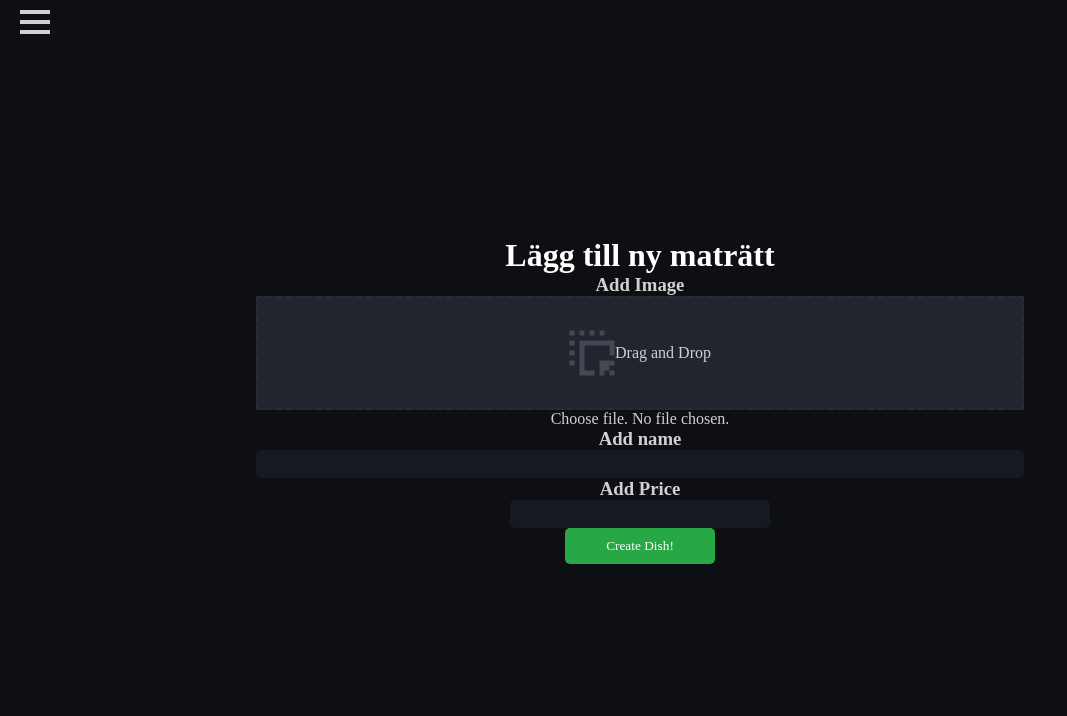
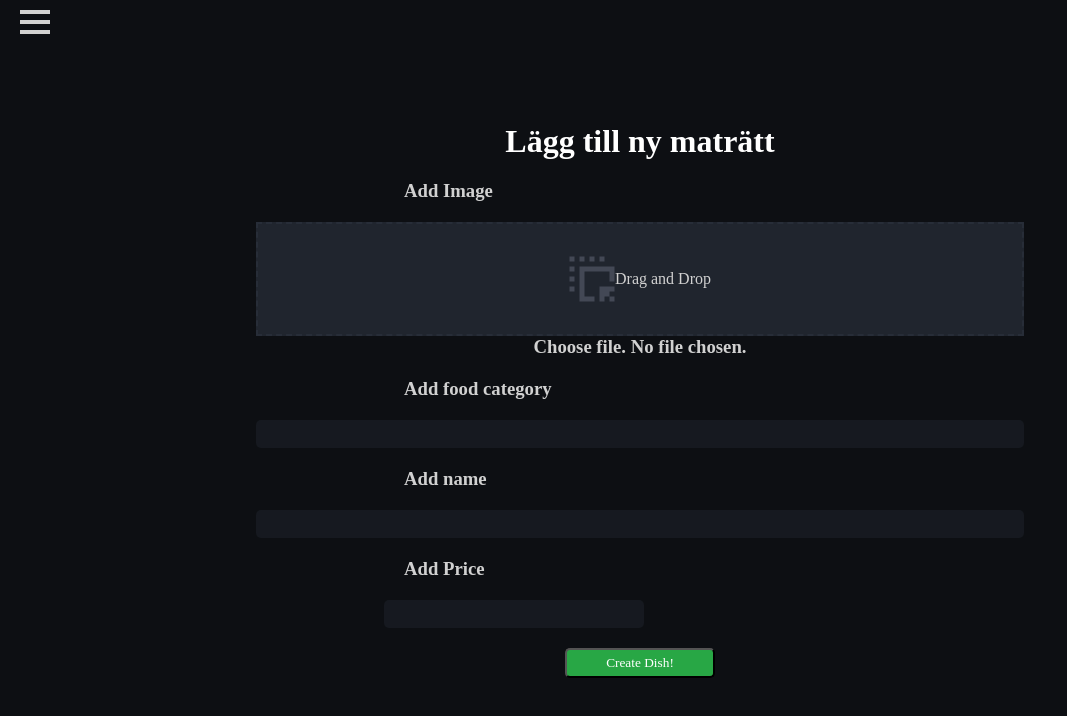
Before and after one commit to Fredrick665/Take-Away-Resturrangen, a React (Vite) app in the folder Frontend/vite-project/: page /additem in a window 1280 px wide. Shown: the top 716 px of the page, without its empty margins (0-1067 px from the left). Built offline with nearby package versions, Linux system fonts and the light colour scheme; a web font is replaced by a local one.

Commit message:
Lagt till routing överallt så man kan beställa. Plus fixat add item page

```diff
--- a/Frontend/vite-project/src/components/Footer/Footer.tsx
+++ b/Frontend/vite-project/src/components/Footer/Footer.tsx
@@ -1,22 +1,37 @@
-import './footer.css'
+import "./footer.css";
+import { Link } from "react-router-dom";
 function Footer() {
   return (
     <footer className="footer">
-      <section className='footer__logo'>
+      <section className="footer__logo">
         <img src="/src/assets/restaurant-logo.png" alt="" />
         <h1>SwiftDeluxe Restaruant</h1>
       </section>
-      <ul className='footer__contacts'>
+      <ul className="footer__contacts">
         <li>SwiftDeluxeRestaurant@gmail.com</li>
         <li>Tel.: 073-251-739</li>
         <li>Sweden, Karlstad, Någonstans-Gata 6</li>
       </ul>
-      <section className='footer__social-media'>
-        <img className='footer__social-media-icon' src="/src/assets/facebook-logo.svg" alt="" />
-        <img className='footer__social-media-icon' src="/src/assets/instagram-logo.svg" alt="" />
+      <section className="footer__social-media">
+        <img
+          className="footer__social-media-icon"
+          src="/src/assets/facebook-logo.svg"
+          alt=""
+        />
+        <img
+          className="footer__social-media-icon"
+          src="/src/assets/instagram-logo.svg"
+          alt=""
+        />
       </section>
+      <Link to="/cart">
+        <button>Till Cartpage</button>
+      </Link>
     </footer>
-  )
+  );
 }
 
-export default Footer
+export default Footer;
+
+//Författare Miklos
+// Ändring av Fredrick: La till en länk till cartpage för att kunna navigera runt sidan i samband med handledning. Tas bort senare.
--- a/Frontend/vite-project/src/components/Header/Header.tsx
+++ b/Frontend/vite-project/src/components/Header/Header.tsx
@@ -1,5 +1,4 @@
 import "./header.css";
-import { Link } from "react-router-dom";
 import Hamburgericon from "../HamburgerIcon/HamburgerIcon";
 
 function Header() {
@@ -10,9 +9,7 @@ function Header() {
         src="https://images.unsplash.com/photo-1498654896293-37aacf113fd9?q=80&w=2670&auto=format&fit=crop&ixlib=rb-4.0.3&ixid=M3wxMjA3fDB8MHxwaG90by1wYWdlfHx8fGVufDB8fHx8fA%3D%3D"
         alt="header image"
       />
-      <Link to="/start">
-        <Hamburgericon />
-      </Link>
+      <Hamburgericon />
       <img
         className="header__logo"
         src="/src/assets/restaurant-logo.png"
@@ -26,3 +23,4 @@ function Header() {
 export default Header;
 // Miklos författare till denna component
 // Ändring av Fredrick. La till hamburgaricon.
+// Ändring av Fredrick. Löste en bugg som Fredrick introducerat
--- a/Frontend/vite-project/src/pages/AddItemPage/AddItemPage.tsx
+++ b/Frontend/vite-project/src/pages/AddItemPage/AddItemPage.tsx
@@ -7,23 +7,36 @@ function AddItemPage() {
     <main className="add-item-page">
       <Hamburgericon />
       <h1 className="add-item-page__title">Lägg till ny maträtt</h1>
+      <article className="add-item-page__subtitle-container">
         <h3 className="add-item-page__subtitle">Add Image</h3>
+      </article>
       <section className="add-item-page__drag-and-drop">
         <img src={DD} alt="Logga" />
         Drag and Drop
       </section>
       <article className="add-item-page__file-info">
+        <h3 className="add-item-page__subtitle">
           Choose file. No file chosen.
+        </h3>
       </article>
+      <article className="add-item-page__subtitle-container">
+        <h3 className="add-item-page__subtitle">Add food category</h3>
+      </article>
+      <input className="add-item-page__input_name" type="text" placeholder="" />
+      <article className="add-item-page__subtitle-container">
         <h3 className="add-item-page__subtitle">Add name</h3>
+      </article>
       <input className="add-item-page__input_name" type="text" placeholder="" />
+      <article className="add-item-page__subtitle-container">
         <h3 className="add-item-page__subtitle">Add Price</h3>
+      </article>
+      <section className="add-item-page__input-container">
         <input
           className="add-item-page__input_price"
           type="number"
           placeholder=""
         />
-
+      </section>
       <button className="add-item-page__button">Create Dish!</button>
     </main>
   );
--- a/Frontend/vite-project/src/pages/AddItemPage/addItemPage.css
+++ b/Frontend/vite-project/src/pages/AddItemPage/addItemPage.css
@@ -3,7 +3,6 @@
   flex-direction: column;
   align-items: center;
   justify-content: center;
-  padding: 20px;
   height: 100vh;
   background-color: var(--clr-background);
   color: var(--clr-primary-text);
@@ -15,6 +14,12 @@
 
 .add-item-page__subtitle {
   color: var(--clr-secondery-text);
+}
+.add-item-page__subtitle-container {
+  display: flex;
+  justify-content: flex-start;
+  width: 40%;
+  padding: 20px;
 }
 
 .add-item-page__drag-and-drop {
@@ -52,20 +57,25 @@
   border-radius: 5px;
   color: var(--clr-primary-text);
 }
-
+.add-item-page__input-container {
+  display: flex;
+  flex-direction: column;
+  align-items: flex-start;
+  width: 40%;
+}
 .add-item-page__input::before,
 .add-item-page__input::after {
 }
 
 .add-item-page__button {
   width: 150px;
-  padding: 10px;
+  height: 30px;
   background-color: var(--clr-green);
   color: var(--clr-primary-text);
-  border: none;
   border-radius: 5px;
   font-family: var(--text-poly);
   cursor: pointer;
+  margin-top: 20px;
 }
 
 .add-item-page__button::before,
--- a/Frontend/vite-project/src/pages/CartPage/CartPage.tsx
+++ b/Frontend/vite-project/src/pages/CartPage/CartPage.tsx
@@ -1,31 +1,34 @@
-import './cartPage.css';
-
-import logo from '../../assets/logo.svg';
-import CartList from '../../components/CartList/CartList';
-import { useCartStore } from '../../stores/cartStore';
-import CartCounter from '../../components/CartCounter/CartCounter';
-import Hamburgericon from '../../components/HamburgerIcon/HamburgerIcon';
+import "./cartPage.css";
+import { Link } from "react-router-dom";
+import logo from "../../assets/logo.svg";
+import CartList from "../../components/CartList/CartList";
+import { useCartStore } from "../../stores/cartStore";
+import CartCounter from "../../components/CartCounter/CartCounter";
+import Hamburgericon from "../../components/HamburgerIcon/HamburgerIcon";
 
 function CartPage() {
   const { items, addItem, subtractItem, updateNotes } = useCartStore();
 
   // beräknar den totala summan
-  const totalPrice = items.reduce((sum: number, item) => sum + item.price * item.quantity, 0);
+  const totalPrice = items.reduce(
+    (sum: number, item) => sum + item.price * item.quantity,
+    0
+  );
   return (
     <div className="cart-page">
       <div className="header-cart">
-        < Hamburgericon />
+        <Hamburgericon />
         <img src={logo} alt="logo" className="logo-icon" />
-        < CartCounter /> {/* antal varor  */}
+        <CartCounter /> {/* antal varor  */}
       </div>
 
       <div className="main-cart">
-        <p className='main-text'>Total: {totalPrice} kr</p> {/* totalpris */}
+        <p className="main-text">Total: {totalPrice} kr</p> {/* totalpris */}
         <section className="main-filter">
-          <h2 className='main-heading'>Cart</h2>
-          <button className='btn-pris'>Price</button>
-          <button className='btn-az'>A-Z</button>
-          <div className='main-line'></div>
+          <h2 className="main-heading">Cart</h2>
+          <button className="btn-pris">Price</button>
+          <button className="btn-az">A-Z</button>
+          <div className="main-line"></div>
         </section>
         <CartList
           items={items}
@@ -36,10 +39,14 @@ function CartPage() {
       </div>
 
       <div className="footer-cart">
-        <button type="submit">Bekräfta beställning</button>
+        <Link to="/cart">
+          <button type="submit">Bekräfta beställning</button>
+        </Link>
       </div>
     </div>
   );
 }
 
 export default CartPage;
+//Författare Katarina.
+// Ändring av Fredrick. La till en länk till confirmed orders.
```
Lines whose indentation alone changed are shown as unchanged.
